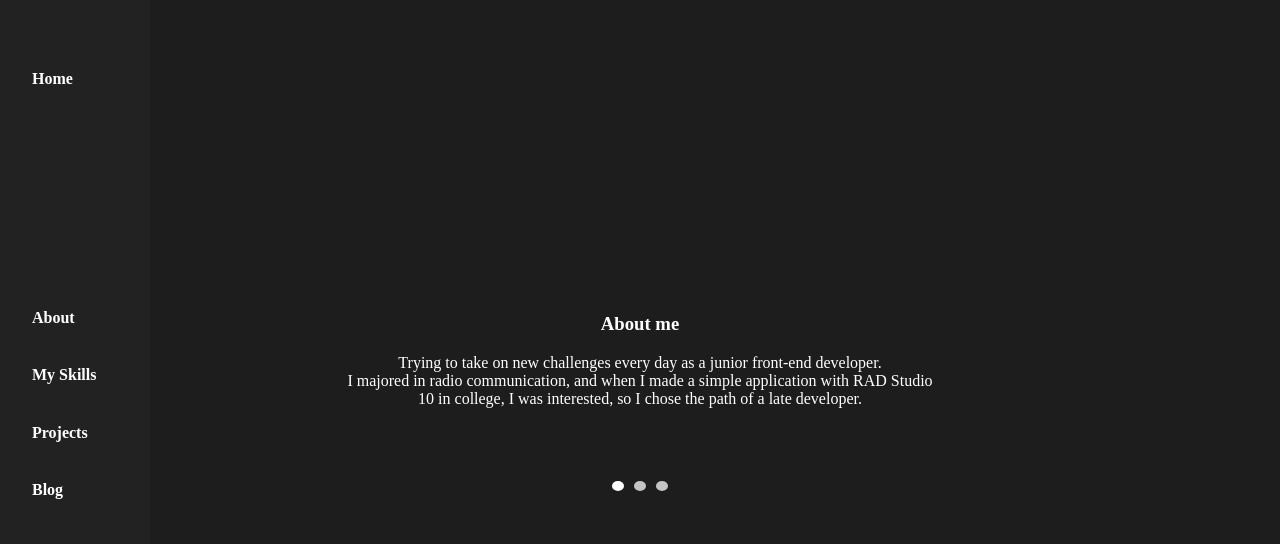
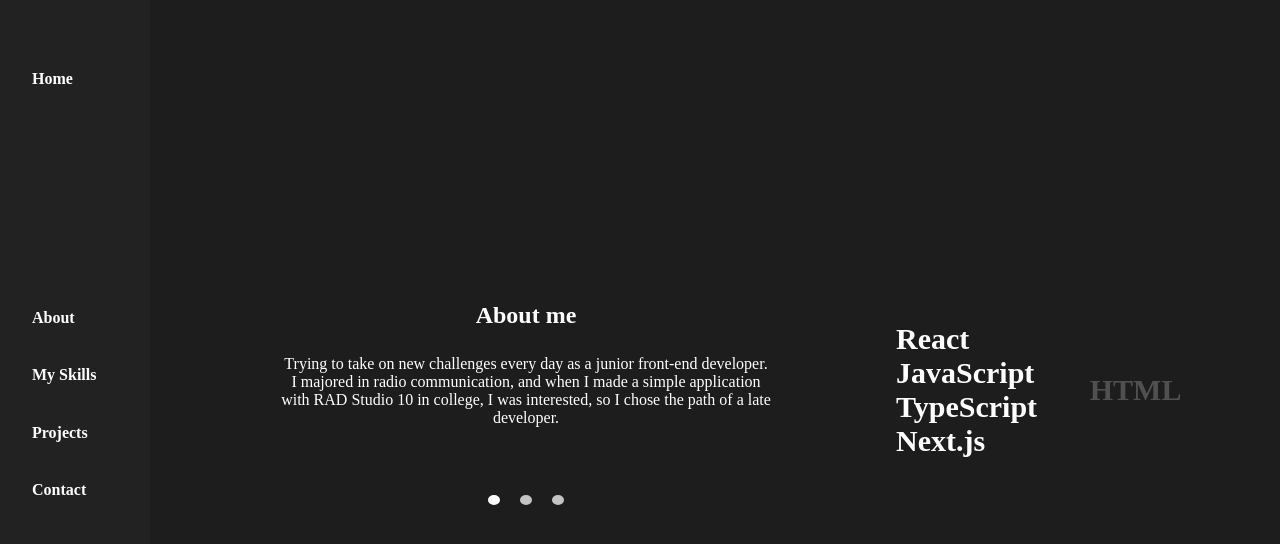
Before and after one commit to wldnr1208/portfolio, a Next.js app in the folder portfolio/: page /about in a window 1280 px wide. Shown: the top 544 px of the page. Built offline with nearby package versions, Linux system fonts and the light colour scheme.

Commit message:
[Feat] about me text슬라이드 완료

```diff
--- a/portfolio/package.json
+++ b/portfolio/package.json
@@ -26,6 +26,7 @@
     "react-parallax-tilt": "^1.7.130",
     "react-responsive-carousel": "^3.2.23",
     "react-slick": "^0.29.0",
+    "react-spring": "^9.7.1",
     "react-tilt": "^1.0.2",
     "react-tsparticles": "^2.9.3",
     "slick-carousel": "^1.8.1",
--- a/portfolio/src/components/navigation.tsx
+++ b/portfolio/src/components/navigation.tsx
@@ -19,7 +19,7 @@ const Navigation = () => {
           <NavLink href="/myproject">Projects</NavLink>
         </NavItem>
         <NavItem>
-          <NavLink href="/blog">Blog</NavLink>
+          <NavLink href="/contact">Contact</NavLink>
         </NavItem>
       </NavList>
     </NavWrapper>
--- a/portfolio/src/pages/about.tsx
+++ b/portfolio/src/pages/about.tsx
@@ -1,11 +1,59 @@
-import React from "react";
+import React, { useEffect, useState } from "react";
 import { Carousel } from "react-responsive-carousel";
 import "react-responsive-carousel/lib/styles/carousel.min.css"; // Carousel CSS
-import styled from "styled-components";
+import styled, { keyframes } from "styled-components";
+import { useTransition, animated } from "react-spring";
+import { CSSProperties } from "react";
 
-const About = () => {
+const About: React.FC = () => {
+  const [showKeywords1, setShowKeywords1] = useState<string[]>([]);
+  const [showKeywords2, setShowKeywords2] = useState<string[]>([]);
+
+  useEffect(() => {
+    const keywordList1 = ["React", "JavaScript", "TypeScript", "Next.js"];
+    const keywordList2 = ["HTML", "CSS", "Git", "ChatGpt"];
+
+    const interval = setInterval(() => {
+      if (showKeywords1.length < keywordList1.length) {
+        setShowKeywords1((keywords) => [
+          ...keywords,
+          keywordList1[showKeywords1.length],
+        ]);
+      } else if (showKeywords2.length < keywordList2.length) {
+        setShowKeywords2((keywords) => [
+          ...keywords,
+          keywordList2[showKeywords2.length],
+        ]);
+      } else {
+        clearInterval(interval);
+      }
+    }, 1000);
+
+    return () => {
+      clearInterval(interval);
+    };
+  }, [showKeywords1, showKeywords2]);
+
+  const keywordTransitions1 = useTransition(showKeywords1, {
+    from: { opacity: 0, transform: "translate3d(-100%, 0, 0)" },
+    enter: { opacity: 1, transform: "translate3d(0, 0, 0)" },
+    leave: { opacity: 0 },
+    config: { duration: 1000 },
+    keys: showKeywords1,
+  });
+
+  const keywordTransitions2 = useTransition(showKeywords2, {
+    from: { opacity: 0, transform: "translate3d(-100%, 0, 0)" },
+    enter: { opacity: 1, transform: "translate3d(0, 0, 0)" },
+    leave: { opacity: 0 },
+    config: { duration: 1000 },
+    keys: showKeywords2,
+  });
+
   return (
+    <>
       <AboutWrapper>
+        <ContentWrapper>
           <CarouselWrapper>
             <Carousel
               axis="vertical"
@@ -26,21 +74,23 @@ const About = () => {
                 <SlideContent>
                   <h3>About me</h3>
                   <p>
-                Trying to take on new challenges every day as a junior front-end
-                developer. <br></br> I majored in radio communication, and when
-                I made a simple application with RAD Studio 10 in college, I was
-                interested, so I chose the path of a late developer.
+                    Trying to take on new challenges every day as a junior
+                    front-end developer. <br></br> I majored in radio
+                    communication, and when I made a simple application with RAD
+                    Studio 10 in college, I was interested, so I chose the path
+                    of a late developer.
                   </p>
                 </SlideContent>
               </Slide>
               <Slide>
                 <SlideContent>
-              <h3>My experience</h3>
+                  <h3>Education, certificates</h3>
                   <p>
-                1:1 real-time chat implementation using Stomp.js <br></br> Kakao
-                Talk implements Google SSO <br></br> Implementing FormData Image
-                Resizing <br></br> Web site development using chat Gpt <br></br>
-                Development of services used by real users
+                    Bachelor of Science in Radio Engineering, Kunsan University
+                    National Certificate - Broadcasting and Communications
+                    Engineer National Certificate - Information and
+                    Communications Engineer National Certificate - Wireless
+                    Equipment Engineer
                   </p>
                 </SlideContent>
               </Slide>
@@ -49,35 +99,41 @@ const About = () => {
                   <h3>My hobbies</h3>
                   <p>
                     What I am most interested in now is developing the web with
-                various frameworks. Usually, I have a hobby of playing games or
-                playing basketball.
+                    various frameworks.so TypeScript and Next among several
+                    frameworks.I am developing a portfolio using js. Usually, I
+                    have a hobby of playing games or playing basketball.
                   </p>
                 </SlideContent>
               </Slide>
             </Carousel>
           </CarouselWrapper>
+          <Keywords>
+            <KeywordColumn>
+              {keywordTransitions1(
+                (style: CSSProperties, keyword: string, index: number) => (
+                  <animated.div style={style} key={keyword}>
+                    <Keyword>{keyword}</Keyword>
+                  </animated.div>
+                )
+              )}
+            </KeywordColumn>
+            <KeywordColumn>
+              {keywordTransitions2(
+                (style: CSSProperties, keyword: string, index: number) => (
+                  <animated.div style={style} key={keyword}>
+                    <Keyword>{keyword}</Keyword>
+                  </animated.div>
+                )
+              )}
+            </KeywordColumn>
+          </Keywords>
+        </ContentWrapper>
       </AboutWrapper>
+    </>
   );
 };
 
 export default About;
-
-const AboutWrapper = styled.div`
-  display: flex;
-  justify-content: center;
-  align-items: center;
-  height: 100vh;
-  background-color: #1d1d1d; // 배경색 변경
-`;
-
-const CarouselWrapper = styled.div`
-  display: flex;
-  justify-content: center;
-  align-items: center;
-  width: 100%;
-  max-width: 600px;
-  height: 100vh;
-`;
 
 const Slide = styled.div`
   display: flex;
@@ -103,7 +159,7 @@ const PagingDot = styled.button`
   border-radius: 50%;
   border: none;
   outline: none;
-  margin: 5px;
+  margin: 10px;
   cursor: pointer;
   transition: background-color 0.3s;
 
@@ -116,17 +172,81 @@ const PagingDot = styled.button`
   }
 `;
 
+const AboutWrapper = styled.div`
+  display: flex;
+  justify-content: center;
+  align-items: center;
+  height: 100vh;
+  background-color: #1d1d1d; // 배경색 변경
+  margin-left: -10%;
+`;
+
+const ContentWrapper = styled.div`
+  display: flex;
+  flex-direction: row;
+  align-items: center;
+  width: 100%;
+  max-width: 600px;
+  height: 100vh;
+`;
+
+const CarouselWrapper = styled.div`
+  flex-grow: 1;
+  display: flex;
+  justify-content: center;
+  align-items: center;
+  width: 100%;
+  margin-right: 60px; // 오른쪽 여백 조절
+  min-width: 500px;
+`;
+
 const SlideContent = styled.div`
   max-height: 70%;
   overflow-y: auto;
   margin-bottom: 2rem;
   color: #ffffff; // 글자색 변경
 
-  @media (max-width: 768px) {
-    margin-bottom: 3rem;
-  }
-
-  @media (max-height: 500px) {
-    margin-bottom: 3rem;
+  h3 {
+    font-size: 24px; // 글자 크기 변경
+    line-height: 1.3; // 줄 간격 변경
   }
 `;
+
+const Keywords = styled.div`
+  display: flex;
+  flex-direction: row;
+  justify-content: center;
+  align-items: center;
+  margin-bottom: 20px;
+  margin-left: 60px;
+`;
+
+const slideIn = keyframes`
+  0% {
+    opacity: 0;
+    transform: translateY(20px);
+  }
+  100% {
+    opacity: 1;
+    transform: translateY(0);
+  }
+`;
+
+const Keyword = styled.span`
+  font-size: 30px;
+  font-weight: bold;
+  margin: 10px 0;
+  color: #ffffff;
+  animation: ${slideIn} 1s ease-in-out forwards;
+  opacity: 0;
+`;
+
+const KeywordColumn = styled.div`
+  display: flex;
+  flex-direction: column;
+  margin-right: 100px; // 오른쪽 마진 추가
+
+  &:last-child {
+    margin-right: 0; // 마지막 컬럼은 오른쪽 마진 제거
+  }
+`;
--- a/portfolio/src/pages/blog.tsx
+++ b/portfolio/src/pages/contact.tsx
@@ -1,7 +1,7 @@
 import React from "react";
 import Navigate from "../components/navigation";
 
-export default function blog() {
+export default function contact() {
   return (
     <div>
       <Navigate />
--- /dev/null
+++ b/portfolio/src/typings/react-spring.d.ts
@@ -0,0 +1 @@
+declare module "react-spring";
```
Also changed, not shown: 1 other file (tests, documents, lock files or other folders). Lines whose indentation alone changed are shown as unchanged.
